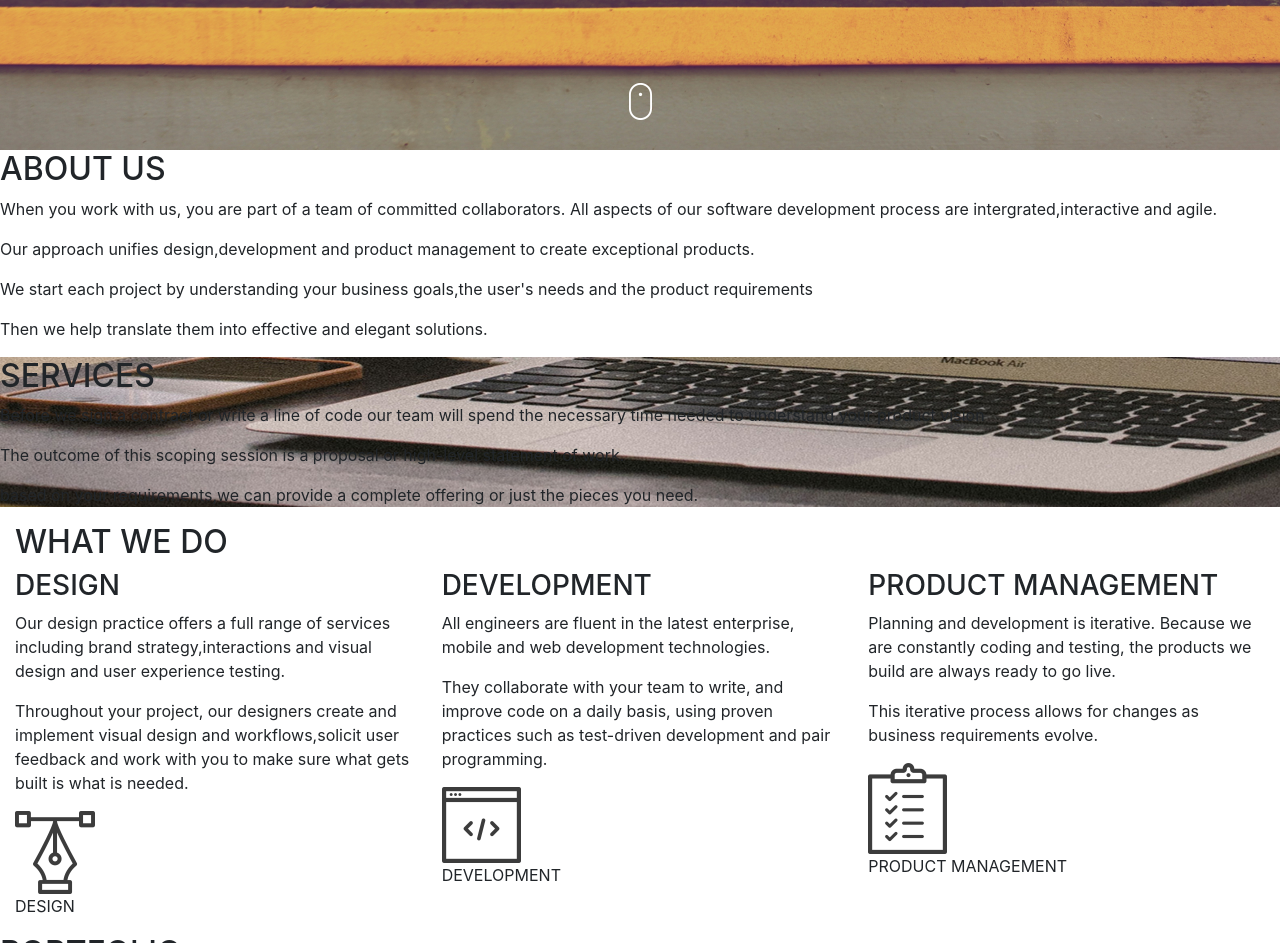
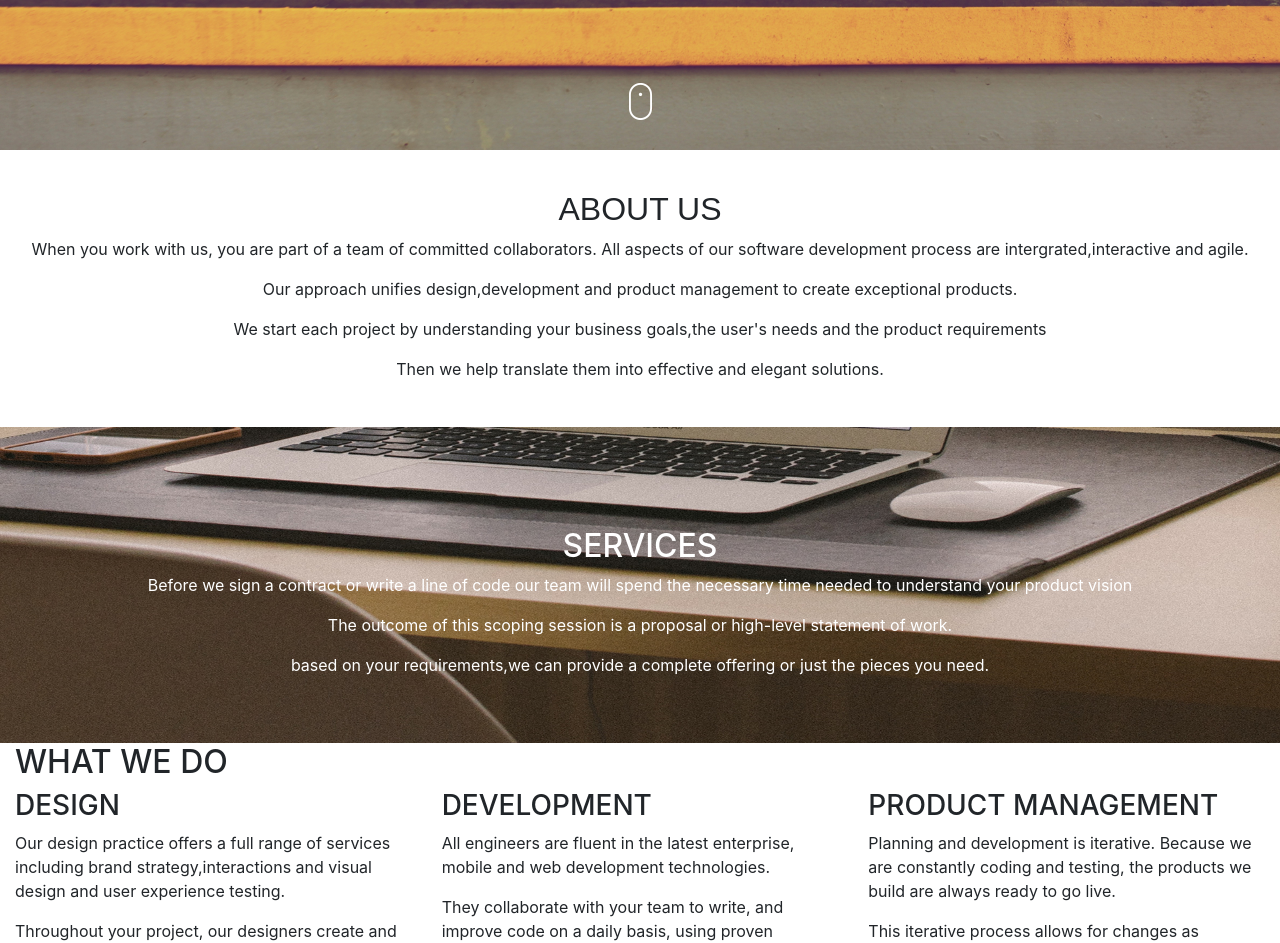
Before and after one commit to Steve99-coder/mpft36-1, a plain HTML site: page index.html in a window 1280 px wide. Shown: the part 566-1509 px from the top of the page. Drawn offline with nearby package versions, Linux system fonts and the light colour scheme.

Commit message:
Add styling to the .about class,id #about and class .service

```diff
--- a/css/scripts.css
+++ b/css/scripts.css
@@ -43,6 +43,22 @@ html{
       transform: translateY(-45px);
     }
   }
+.about{
+    text-align: center;
+    padding-top: 40px;
+    padding-bottom: 30px;
+}
+#about{
+    font-family: sans-serif;
+}
 .services{
     background-image: url("../img/backgrounds/s_image.jpg");
+    background-position: center center;
+    background-repeat: no-repeat;
+    background-size: cover;
+    padding-top: 100px;
+    padding-bottom: 50px;
+    text-align: center;
+    color: white;
+    font-size: medium;
 }
```
